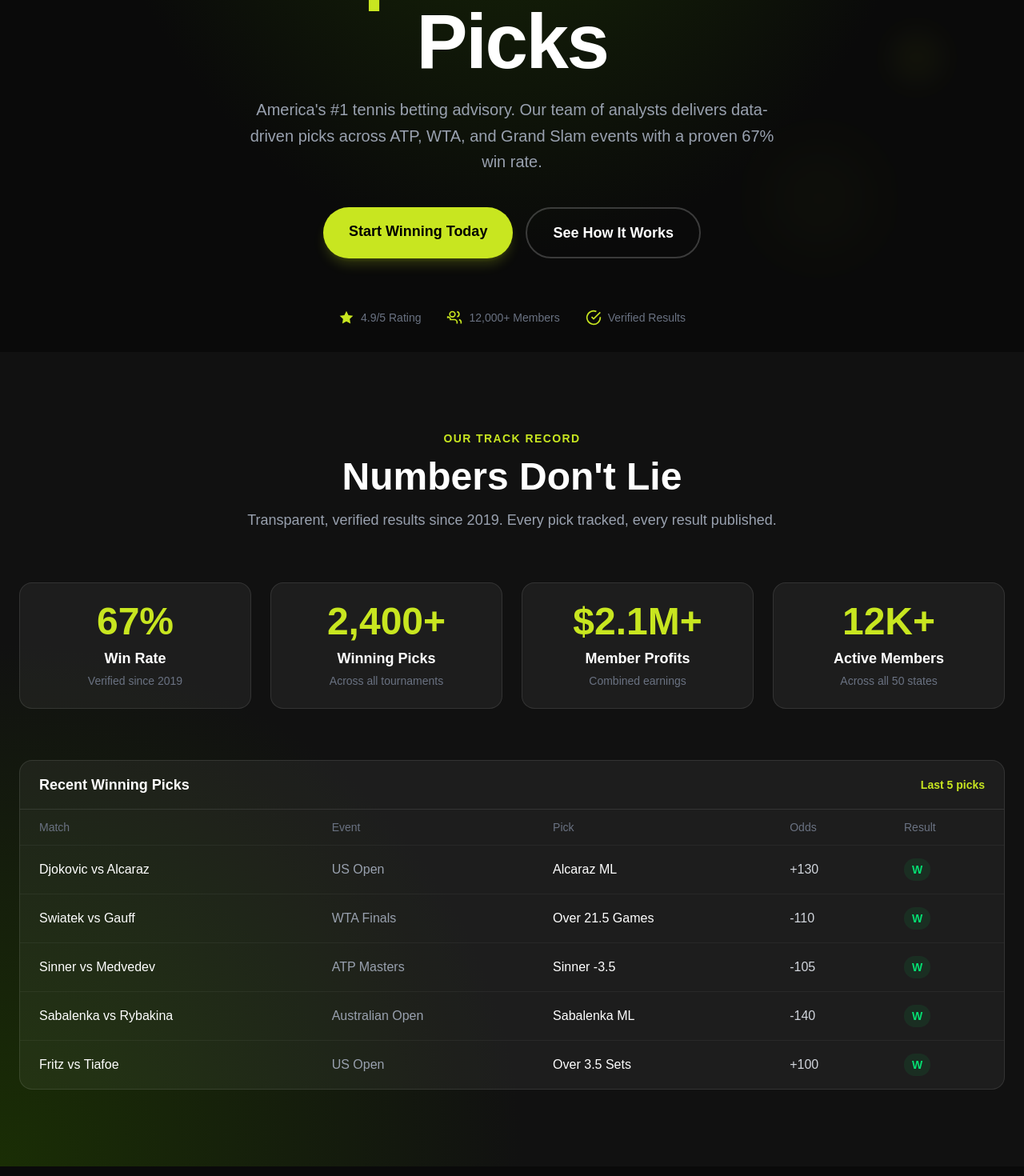
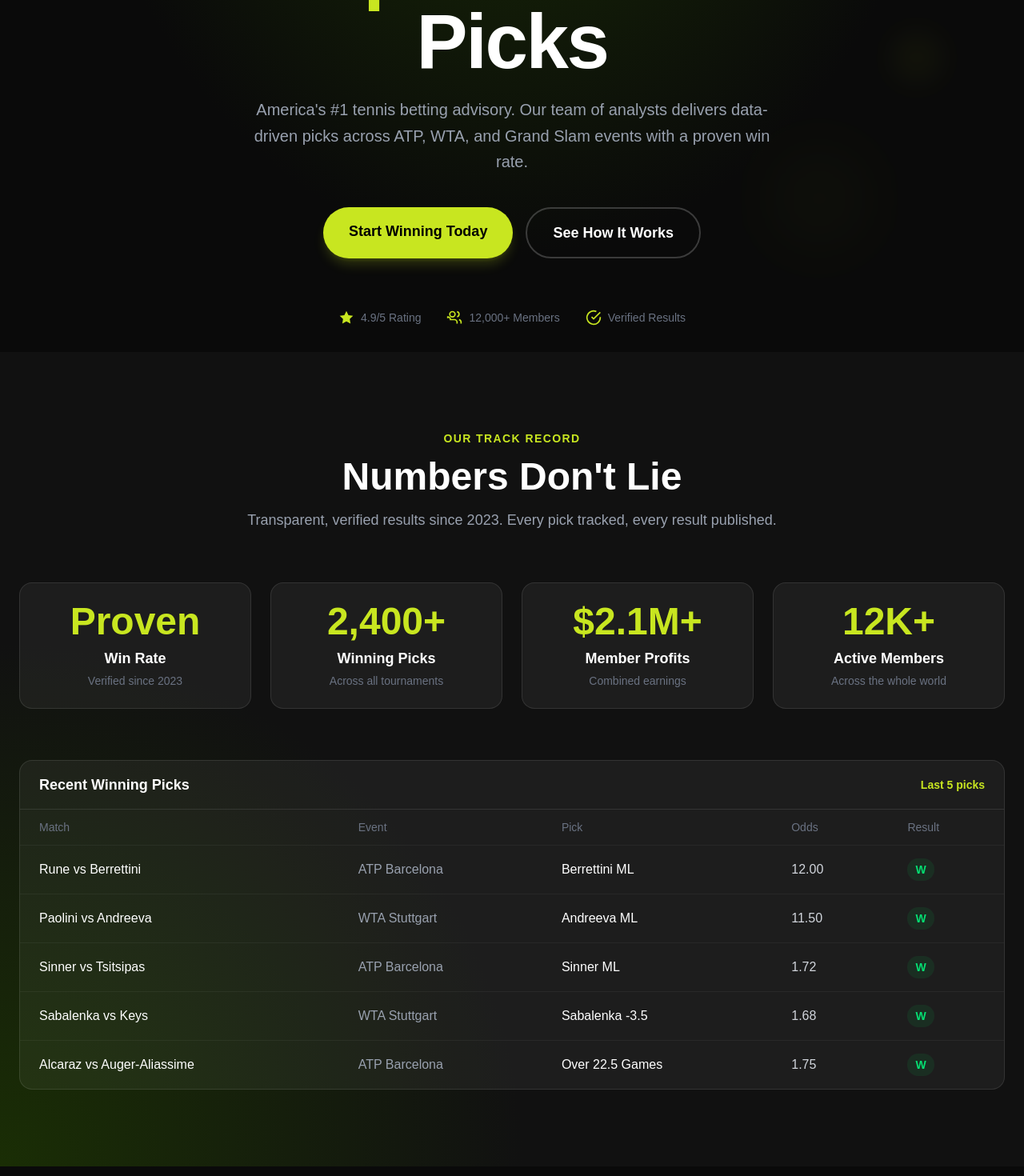
Before and after one commit to grebking/tenniszone, a Next.js app: page / in a window 1280 px wide. Shown: the part 360-1830 px from the top of the page at 80% size. Built offline with nearby package versions, Linux system fonts and the light colour scheme.

Commit message:
Update content: proven win rate, worldwide, no free trial, new picks

```diff
--- a/src/components/CTA.tsx
+++ b/src/components/CTA.tsx
@@ -9,15 +9,15 @@ export default function CTA() {
           <span className="text-[#C8E620]">Winning?</span>
         </h2>
         <p className="text-gray-400 text-lg md:text-xl max-w-2xl mx-auto mb-10">
-          Join 12,000+ members who trust TennisZone for their tennis betting picks.
-          Start your 7-day free trial today — no credit card required.
+          Join 12,000+ members worldwide who trust TennisZone for their tennis betting picks.
+          Start winning with expert picks today.
         </p>
         <div className="flex flex-col sm:flex-row gap-4 justify-center">
           <a
             href="#pricing"
             className="px-10 py-4 bg-[#C8E620] text-black font-bold text-lg rounded-full hover:bg-[#d4f026] transition-all hover:scale-105 shadow-lg shadow-[#C8E620]/20"
           >
-            Claim Your Free Trial
+            Get Started Now
           </a>
           <a
             href="mailto:support@tenniszone.xyz"
--- a/src/components/FAQ.tsx
+++ b/src/components/FAQ.tsx
@@ -5,15 +5,15 @@ import { useState } from "react";
 const faqs = [
   {
     q: "How do I receive my picks?",
-    a: "Picks are delivered via email and SMS (Pro & VIP plans). You'll receive them 2-4 hours before match start, giving you plenty of time to place your bets on any legal US sportsbook.",
+    a: "Picks are delivered via Telegram. You'll receive them 2-4 hours before match start, giving you plenty of time to place your bets on your preferred sportsbook.",
   },
   {
     q: "Which sportsbooks can I use?",
-    a: "You can use any legal US sportsbook — DraftKings, FanDuel, BetMGM, Caesars, PointsBet, and more. We provide picks with American odds so you can place them anywhere.",
+    a: "You can use any sportsbook available in your region — Bet365, DraftKings, FanDuel, 1xBet, Betway, and more. Our picks work on any platform worldwide.",
   },
   {
     q: "What is your win rate?",
-    a: "Our verified win rate is 67% since 2019, tracked and documented across all picks. We publish monthly transparency reports so you can verify our results independently.",
+    a: "We maintain a proven win rate since 2023, tracked and documented across all picks. We publish monthly transparency reports so you can verify our results independently.",
   },
   {
     q: "Can I cancel anytime?",
@@ -21,15 +21,15 @@ const faqs = [
   },
   {
     q: "Do you offer a money-back guarantee?",
-    a: "Yes! All plans come with a 7-day free trial. VIP members also get a 30-day money-back guarantee. If you're not profitable in your first month on VIP, we'll refund you in full.",
+    a: "Yes! All plans come with a money-back guarantee. If you're not satisfied, we'll refund you — no questions asked.",
   },
   {
     q: "What tournaments do you cover?",
     a: "We cover all major tennis events including ATP Tour, WTA Tour, Grand Slams (Australian Open, French Open, Wimbledon, US Open), ATP Masters 1000, and select Challenger events.",
   },
   {
-    q: "Is sports betting legal in my state?",
-    a: "Sports betting is legal in 30+ US states. We recommend checking your local state laws. Our service provides analysis and picks — you are responsible for compliance with local regulations.",
+    q: "Is sports betting legal in my country?",
+    a: "Sports betting regulations vary by country and region. We recommend checking your local laws. Our service provides analysis and picks — you are responsible for compliance with local regulations.",
   },
 ];
 
--- a/src/components/Hero.tsx
+++ b/src/components/Hero.tsx
@@ -28,7 +28,7 @@ export default function Hero() {
         <p className="max-w-2xl mx-auto text-lg md:text-xl text-gray-400 mb-10 leading-relaxed">
           America&apos;s #1 tennis betting advisory. Our team of analysts delivers
           data-driven picks across ATP, WTA, and Grand Slam events with a
-          proven 67% win rate.
+          proven win rate.
         </p>
 
         <div className="flex flex-col sm:flex-row gap-4 justify-center mb-16">
--- a/src/components/Pricing.tsx
+++ b/src/components/Pricing.tsx
@@ -3,15 +3,15 @@ const plans = [
     name: "Starter",
     price: "49",
     period: "/month",
-    desc: "Perfect for casual bettors getting started.",
+    desc: "Perfect for bettors who want daily action.",
     features: [
-      "3 picks per week",
-      "Email delivery",
+      "Daily picks (5-7 per week)",
+      "Telegram group delivery",
       "Basic match analysis",
       "Monthly performance report",
-      "Community Discord access",
+      "Money-back guarantee",
     ],
-    cta: "Start Free Trial",
+    cta: "Get Started",
     popular: false,
   },
   {
@@ -20,15 +20,15 @@ const plans = [
     period: "/month",
     desc: "Our most popular plan for serious bettors.",
     features: [
-      "Daily picks (5-7 per week)",
-      "SMS + Email delivery",
+      "Daily picks (8-12 per week)",
+      "Telegram group delivery",
       "In-depth match breakdowns",
       "Live betting alerts",
-      "Priority Discord channel",
       "Bankroll management tips",
-      "Weekly video analysis",
+      "Monthly performance report",
+      "Money-back guarantee",
     ],
-    cta: "Start Free Trial",
+    cta: "Get Started",
     popular: true,
   },
   {
@@ -38,7 +38,7 @@ const plans = [
     desc: "Maximum edge for high-volume bettors.",
     features: [
       "All Pro features",
-      "10+ picks per week",
+      "15+ picks per week",
       "1-on-1 Telegram support",
       "Pre-match & live picks",
       "Exclusive high-confidence plays",
@@ -46,7 +46,7 @@ const plans = [
       "Early access to picks",
       "Money-back guarantee",
     ],
-    cta: "Start Free Trial",
+    cta: "Get Started",
     popular: false,
   },
 ];
@@ -65,7 +65,7 @@ export default function Pricing() {
             Invest in Winning
           </h2>
           <p className="text-gray-400 text-lg max-w-2xl mx-auto">
-            Every plan comes with a 7-day free trial. Cancel anytime, no questions asked.
+            Choose the plan that fits your style. Cancel anytime, no questions asked.
           </p>
         </div>
 
@@ -125,7 +125,7 @@ export default function Pricing() {
         </div>
 
         <p className="text-center text-gray-500 text-sm mt-10">
-          All prices in USD. Secure payment via Stripe. 100% money-back guarantee within 30 days.
+          All prices in USD. Secure payment via Stripe. Money-back guarantee on all plans.
         </p>
       </div>
     </section>
--- a/src/components/Stats.tsx
+++ b/src/components/Stats.tsx
@@ -1,16 +1,16 @@
 const stats = [
-  { value: "67%", label: "Win Rate", sub: "Verified since 2019" },
+  { value: "Proven", label: "Win Rate", sub: "Verified since 2023" },
   { value: "2,400+", label: "Winning Picks", sub: "Across all tournaments" },
   { value: "$2.1M+", label: "Member Profits", sub: "Combined earnings" },
-  { value: "12K+", label: "Active Members", sub: "Across all 50 states" },
+  { value: "12K+", label: "Active Members", sub: "Across the whole world" },
 ];
 
 const recentPicks = [
-  { match: "Djokovic vs Alcaraz", pick: "Alcaraz ML", odds: "+130", result: "W", event: "US Open" },
-  { match: "Swiatek vs Gauff", pick: "Over 21.5 Games", odds: "-110", result: "W", event: "WTA Finals" },
-  { match: "Sinner vs Medvedev", pick: "Sinner -3.5", odds: "-105", result: "W", event: "ATP Masters" },
-  { match: "Sabalenka vs Rybakina", pick: "Sabalenka ML", odds: "-140", result: "W", event: "Australian Open" },
-  { match: "Fritz vs Tiafoe", pick: "Over 3.5 Sets", odds: "+100", result: "W", event: "US Open" },
+  { match: "Rune vs Berrettini", pick: "Berrettini ML", odds: "12.00", result: "W", event: "ATP Barcelona" },
+  { match: "Paolini vs Andreeva", pick: "Andreeva ML", odds: "11.50", result: "W", event: "WTA Stuttgart" },
+  { match: "Sinner vs Tsitsipas", pick: "Sinner ML", odds: "1.72", result: "W", event: "ATP Barcelona" },
+  { match: "Sabalenka vs Keys", pick: "Sabalenka -3.5", odds: "1.68", result: "W", event: "WTA Stuttgart" },
+  { match: "Alcaraz vs Auger-Aliassime", pick: "Over 22.5 Games", odds: "1.75", result: "W", event: "ATP Barcelona" },
 ];
 
 export default function Stats() {
@@ -27,7 +27,7 @@ export default function Stats() {
             Numbers Don&apos;t Lie
           </h2>
           <p className="text-gray-400 text-lg max-w-2xl mx-auto">
-            Transparent, verified results since 2019. Every pick tracked, every result published.
+            Transparent, verified results since 2023. Every pick tracked, every result published.
           </p>
         </div>
 
--- a/src/components/Testimonials.tsx
+++ b/src/components/Testimonials.tsx
@@ -55,7 +55,7 @@ export default function Testimonials() {
             What Our Members Say
           </h2>
           <p className="text-gray-400 text-lg max-w-2xl mx-auto">
-            Join thousands of satisfied members across the United States.
+            Join thousands of satisfied members across the world.
           </p>
         </div>
 
```
